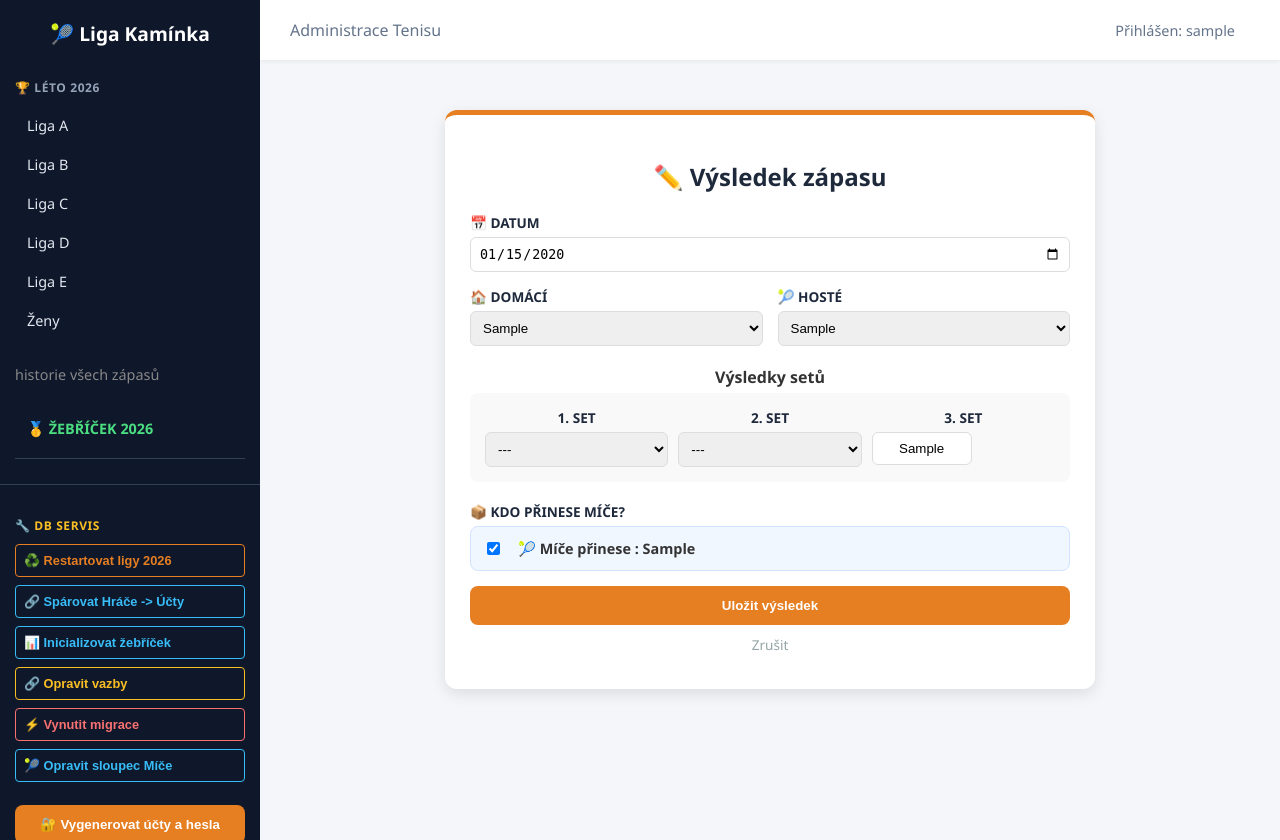
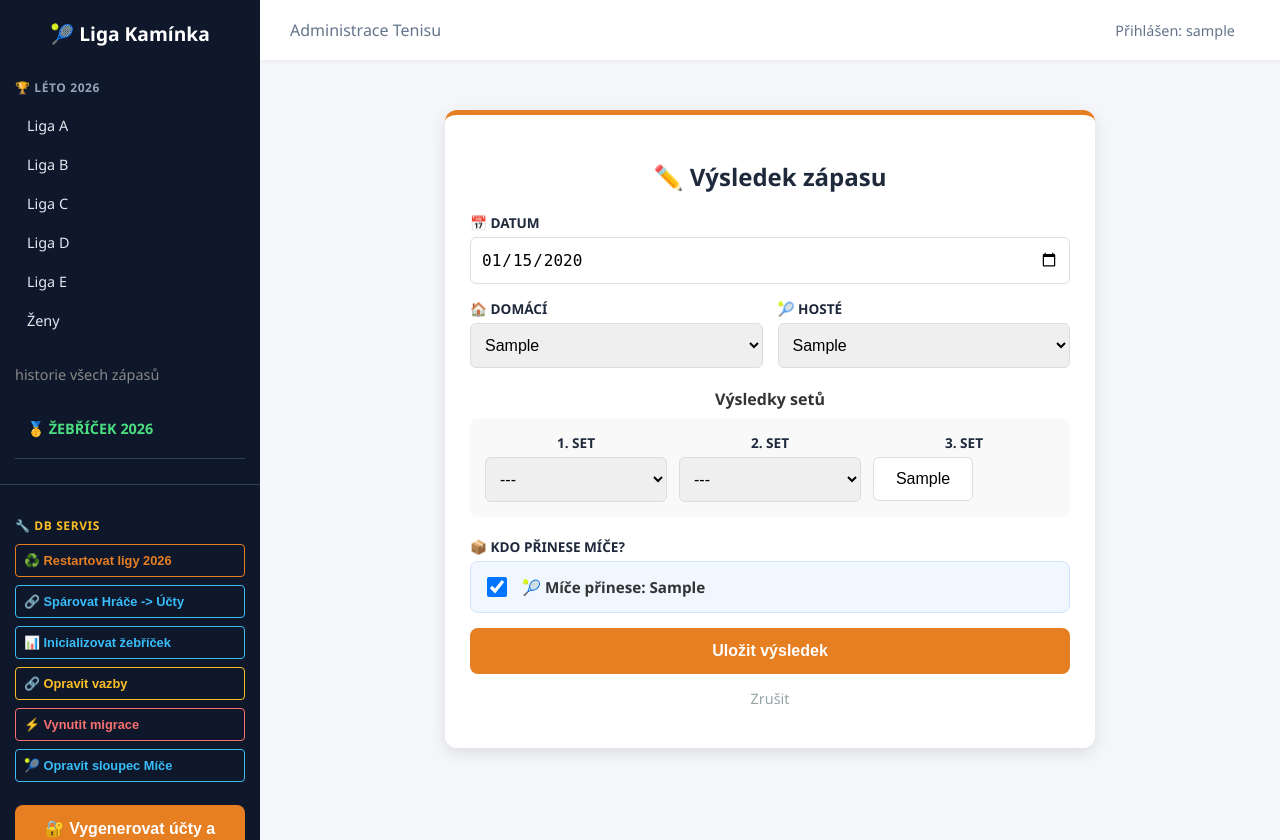
Before and after one commit to JiriCharousek/djangosport, a Django app: page /kaminka/tenis/editovat-vysledek/1/ in a window 1280 px wide. Run offline with Django 5.2, Linux system fonts and the light colour scheme; a user stored in the database is signed in; tables that the repository leaves empty hold one stand-in row (values such as "Sample post"); parts of the project's set-up code (start-up, migrations or seed data) failed here and were passed over.

Commit message:
sablona edit

```diff
--- a/tenis_app/templates/tenis_app/editovat_vysledek.html
+++ b/tenis_app/templates/tenis_app/editovat_vysledek.html
@@ -1,19 +1,116 @@
 {% extends "base.html" %}
 {% block content %}
 <style>
-    .form-container { max-width: 600px; margin: 20px auto; background: white; padding: 25px; border-radius: 12px; box-shadow: 0 5px 15px rgba(0,0,0,0.1); border-top: 5px solid var(--clay); }
+    .form-container {
+        max-width: 600px;
+        margin: 20px auto;
+        background: white;
+        padding: 25px;
+        border-radius: 12px;
+        box-shadow: 0 5px 15px rgba(0,0,0,0.1);
+        border-top: 5px solid var(--clay);
+    }
     .form-title { color: var(--navy); text-align: center; margin-bottom: 20px; font-size: 1.5rem; }
-    .match-header { display: grid; grid-template-columns: 1fr 1fr; gap: 15px; margin-bottom: 20px; }
-    .sets-row { display: grid; grid-template-columns: 1fr 1fr 1fr; gap: 10px; background: #f9f9f9; padding: 15px; border-radius: 8px; margin-bottom: 20px; }
-    .form-group label { display: block; margin-bottom: 5px; font-weight: bold; color: var(--navy); font-size: 0.85rem; text-transform: uppercase; }
-    input, select { width: 100%; padding: 8px; border: 1px solid var(--border); border-radius: 6px; box-sizing: border-box; }
-    /* Styl pro zamčená pole hráčů */
+
+    /* Flexbox/Grid rozvržení s podporou pro mobily */
+    .match-header {
+        display: grid;
+        grid-template-columns: 1fr 1fr;
+        gap: 15px;
+        margin-bottom: 20px;
+    }
+    .sets-row {
+        display: grid;
+        grid-template-columns: 1fr 1fr 1fr;
+        gap: 12px;
+        background: #f9f9f9;
+        padding: 15px;
+        border-radius: 8px;
+        margin-bottom: 20px;
+    }
+
+    .form-group label {
+        display: block;
+        margin-bottom: 5px;
+        font-weight: bold;
+        color: var(--navy);
+        font-size: 0.85rem;
+        text-transform: uppercase;
+    }
+
+    /* Větší padding pro snazší klikání na mobilu */
+    input, select {
+        width: 100%;
+        padding: 12px 10px;
+        border: 1px solid var(--border);
+        border-radius: 6px;
+        box-sizing: border-box;
+        font-size: 1rem; /* Zabrání automatickému přibližování (zoomu) na iOS */
+    }
+
     .readonly-player { background: #eee; cursor: not-allowed; font-weight: bold; }
     .meta-row { display: flex; flex-direction: column; gap: 10px; padding: 10px; border-top: 1px solid #eee; }
-    .check-item { display: flex; align-items: center; gap: 10px; font-size: 0.9rem; }
-    .check-item input { width: auto; }
-    .btn-submit { background: var(--clay); color: white; border: none; padding: 12px; width: 100%; border-radius: 8px; font-weight: bold; cursor: pointer; margin-top: 15px; }
+
+    /* Vylepšený checkbox, aby se na něj na mobilu dalo kliknout */
+    .check-item {
+        display: flex;
+        align-items: center;
+        gap: 12px;
+        font-size: 0.95rem;
+        cursor: pointer;
+    }
+    .check-item input[type="checkbox"] {
+        width: 20px;
+        height: 20px;
+        cursor: pointer;
+    }
+
+    .btn-submit {
+        background: var(--clay);
+        color: white;
+        border: none;
+        padding: 14px;
+        width: 100%;
+        border-radius: 8px;
+        font-weight: bold;
+        cursor: pointer;
+        margin-top: 15px;
+        font-size: 1rem;
+    }
     .error-msg { color: #e74c3c; font-size: 0.8rem; margin-top: 5px; display: block; }
+
+    /* 📱 MOBILNÍ OPTIMALIZACE (pro displeje menší než 500px) */
+    @media (max-width: 500px) {
+        .form-container {
+            margin: 10px;
+            padding: 15px;
+        }
+        /* Hráči půjdou pod sebe */
+        .match-header {
+            grid-template-columns: 1fr;
+            gap: 10px;
+        }
+        /* Sety půjdou pod sebe, aby měly dost místa na zadání skóre */
+        .sets-row {
+            grid-template-columns: 1fr;
+            gap: 10px;
+            padding: 10px;
+        }
+        .sets-row .form-group {
+            display: flex;
+            align-items: center;
+            justify-content: space-between;
+            gap: 15px;
+        }
+        .sets-row label {
+            margin-bottom: 0;
+            min-width: 60px;
+            text-align: left !important;
+        }
+        .sets-row input {
+            max-width: 70%;
+        }
+    }
 </style>
 
 <div class="form-container">
@@ -45,7 +142,7 @@
             </div>
         </div>
 
-        <label style="display: block; text-align: center; font-weight: bold; margin-bottom: 5px;">Výsledky setů</label>
+        <label style="display: block; text-align: center; font-weight: bold; margin-bottom: 8px;">Výsledky setů</label>
         <div class="sets-row">
             <div class="form-group">
                 <label style="text-align: center;">1. Set</label>
@@ -65,27 +162,19 @@
             <label>📦 Kdo přinese míče?</label>
             <div class="check-item" style="background: #f0f7ff; padding: 12px; border-radius: 8px; border: 1px solid #d0e3ff;">
                 {{ form.mice_bere_domaci }}
-				<span style="font-weight: bold; margin-left: 5px;">
+                <span style="font-weight: bold;">
                     {% if zapas.mice_bere_domaci %}
-						🎾 Míče přinese    : {{ zapas.hrac_domaci.jmeno }}
+                        🎾 Míče přinese: {{ zapas.hrac_domaci.jmeno }}
                     {% else %}
-						🎾 Míče přinese    : {{ zapas.hrac_hoste.jmeno }}
+                        🎾 Míče přinese: {{ zapas.hrac_hoste.jmeno }}
                     {% endif %}
                 </span>
             </div>
-<!-- 			<small style="color: #666; display: block; margin-top: 5px;">
-				(Tip: Pokud se jméno po kliknutí na políčko hned nezmění, nebojte se, po uložení se v tabulce zobrazí správný hráč.)
-			</small> -->
         </div>
-<!--         <div class="check-item">
-                {{ form.odehrano }}
-                <label>Zápas je odehrán a potvrzen</label>
-            </div>
-        </div> -->
 
         <button type="submit" class="btn-submit">Uložit výsledek</button>
     </form>
 
-    <a href="{% url 'tenis_app:detail_souteze' zapas.soutez.slug %}" style="display: block; text-align: center; padding: 10px; color: #95a5a6; text-decoration: none; font-size: 0.85rem;">Zrušit</a>
+    <a href="{% url 'tenis_app:detail_souteze' zapas.soutez.slug %}" style="display: block; text-align: center; padding: 15px 10px; color: #95a5a6; text-decoration: none; font-size: 0.9rem;">Zrušit</a>
 </div>
 {% endblock %}
```
Also changed, not shown: 1 other file. Lines whose indentation alone changed are shown as unchanged.
